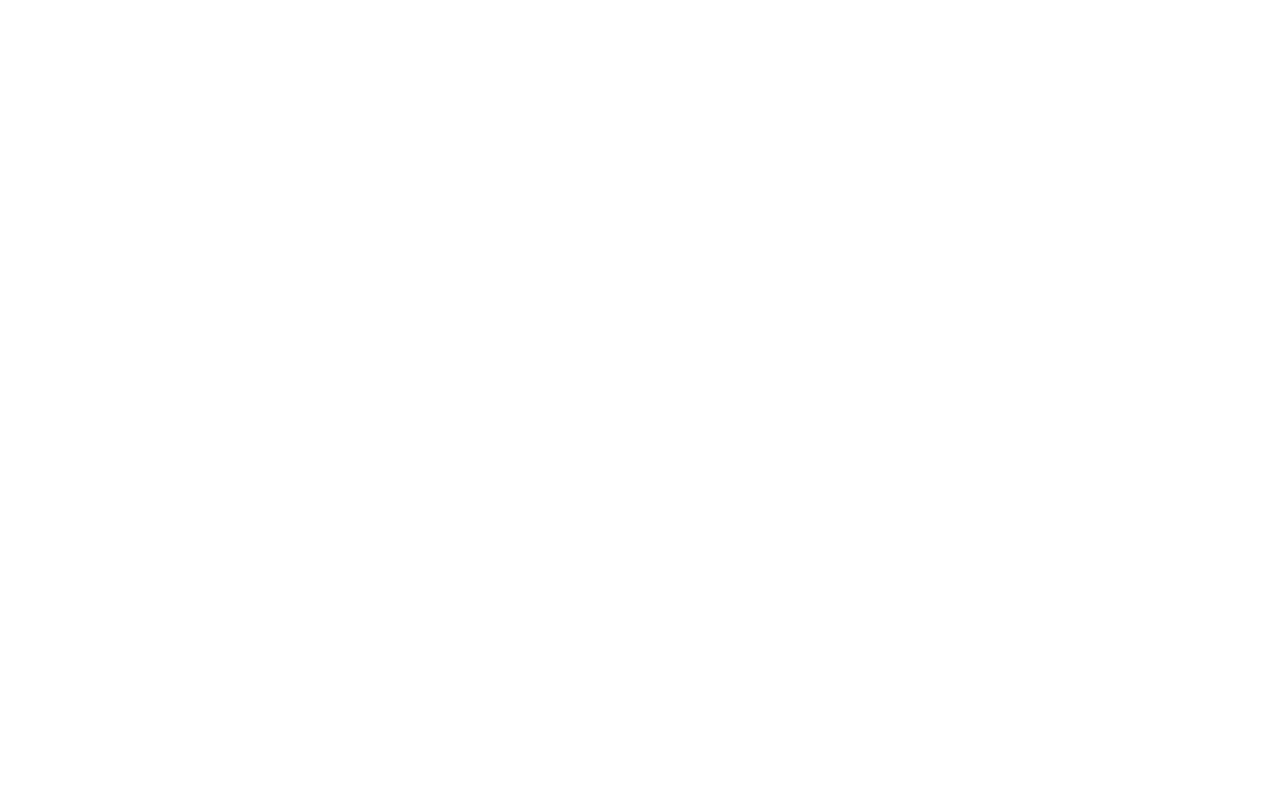
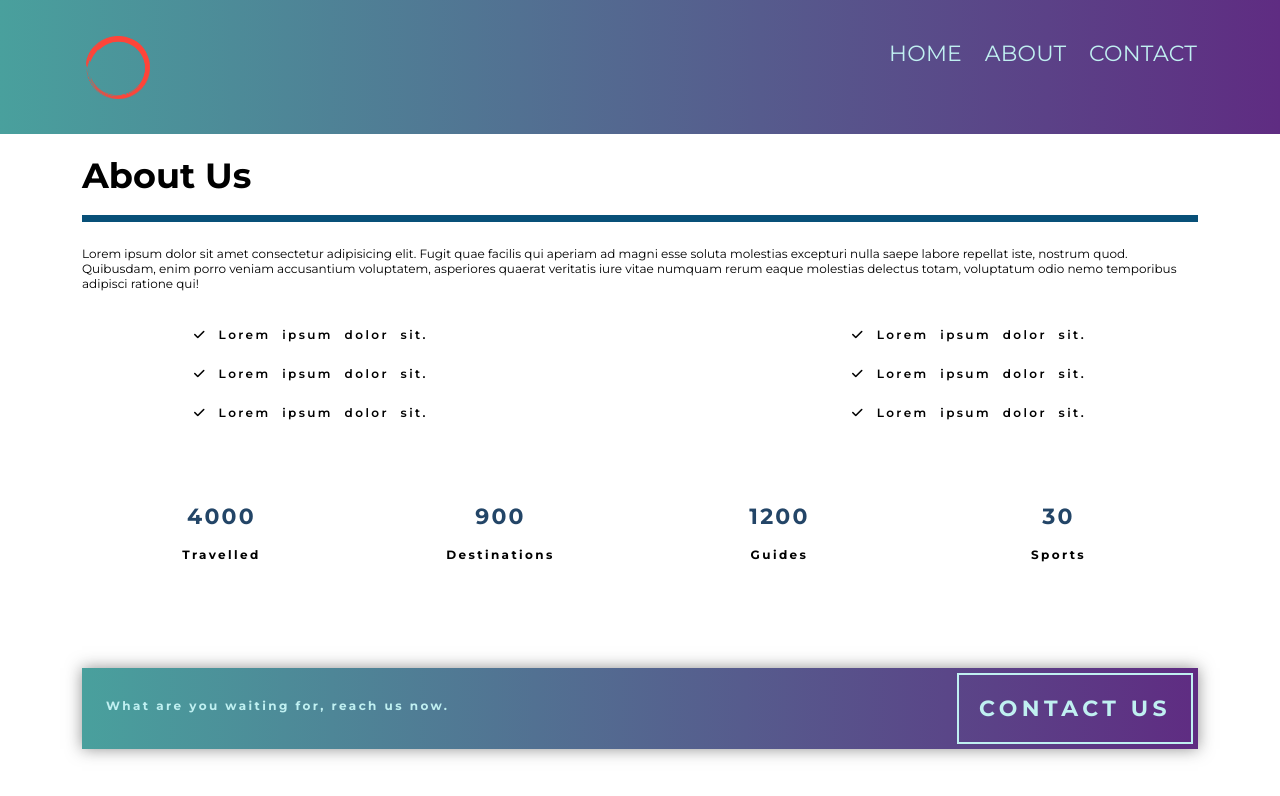
Before and after one commit to sharmaamanrajesh/Are_You_A_Traveller_WebSite_FrontEnd, a plain HTML site: page p1-aboutus.html in a window 1280 px wide. Drawn offline with Linux system fonts and the light colour scheme.

Commit message:
About Page HTML and CSS Styling.

```diff
--- a/CSS-FILES/p1-homepage-style.css
+++ b/CSS-FILES/p1-homepage-style.css
@@ -333,3 +333,118 @@ div.header-content h1.main-heading{
 .social-media-links{
     margin-bottom: 1em;
 }
+
+
+
+
+
+/* ######################## About Page Styling ################### */
+
+
+
+.about{
+    padding: 2em;
+}
+.about-us-heading{
+    border-bottom: 7px solid #085078;
+    padding-bottom: 0.5em ;
+}
+.about .para-1{
+    padding-top: 2em;
+    padding-bottom: 2em;
+}
+.about .p1{
+    word-spacing: 0.5em;
+    font-weight: 600;
+    letter-spacing: 0.2em;
+    padding: 1em;
+}
+.about .sub-container{
+    padding: 0px 10rem;
+
+}
+.about .sub-container::after{
+    content: '';
+    display: block;
+    clear: both;
+}
+.about .sub-cont-left{
+    float: left;
+}
+.about .sub-cont-right{
+    float: right;
+}
+
+
+
+
+
+.records::after{
+    content: '';
+    display: block;
+    clear: both;
+}
+.records div{
+    float: left;
+
+
+}
+.record-1,.record-2,.record-3,.record-4{
+    text-align: center;
+    width: 25%;
+
+}
+.records .record-1,
+.records .record-2,
+.records .record-3,
+.records .record-4{
+margin: 6em 0em ;
+}
+.records .record-1 span,
+.records .record-2 span,
+.records .record-3 span,
+.records .record-4 span{
+    display: inline-block;
+    padding: 0.5em 0em;
+}
+
+
+
+
+
+.reach-us{
+    margin-top: 5vh;
+    text-align: center;
+    background: #5f2c82;  /* fallback for old browsers */
+    background: -webkit-linear-gradient(to right, #49a09d, #5f2c82);  /* Chrome 10-25, Safari 5.1-6 */
+    background: linear-gradient(to right, #49a09d, #5f2c82); /* W3C, IE 10+/ Edge, Firefox 16+, Chrome 26+, Opera 12+, Safari 7+ */
+    box-shadow: 0px 0px 15px 0px rgba(51, 51, 51, 0.541);
+}
+.reach-us::after{
+    content: '';
+    display: block;
+    clear: both;
+}
+.reach-us .cont-1{
+    float: left;
+    padding: 2em;
+    margin: 0.5em 0em;
+    text-align: center;
+
+}
+.reach-us .cont-2{
+    float: right;
+    padding: 2em;
+    margin: 0.5em 0.5em;
+    text-align: center;
+    border: 2px solid rgb(192, 240, 241);
+
+}
+.reach-us .cont-2 a:hover{
+    color: #F8CDDA;
+
+}
+.reach-us .cont-2 a{
+    text-decoration: none;
+    text-transform: uppercase;
+}
--- a/p1-aboutus.html
+++ b/p1-aboutus.html
@@ -0,0 +1,76 @@
+<!DOCTYPE html>
+<html lang="en">
+    <head>
+        <meta charset="UTF-8">
+        <meta http-equiv="X-UA-Compatible" content="IE=edge">
+        <meta name="viewport" content="width=device-width, initial-scale=1.0">
+        <link rel="stylesheet" href="./CSS-FILES/p1-homepage-style.css">
+        <script src="https://kit.fontawesome.com/e6cb6ac5da.js" crossorigin="anonymous"></script>
+        <title>Are You a Traveller? | About Us Page</title>
+    </head>
+
+<body>
+    <nav class="nav-bar linear-gradient-bg">
+        <div class="container">
+            <img class="logo" src="./IMAGES/red-1618916.png" alt="Are You a Traveller? Logo">
+            <ul class="nav-items">
+                <li class="item medium-text"><a href="./index.html">Home</a></li>
+                <li class="item medium-text"><a href="./p1-aboutus.html">About</a></li>
+                <li class="item medium-text"><a href="./p1-contactus.html">Contact</a></li>
+            </ul>
+
+        </div>
+    </nav>
+
+    <section class="about">
+        <div class="container">
+            <h1 class="about-us-heading large-text">About Us</h1>
+            <p class="para-1 small-text">
+                Lorem ipsum dolor sit amet consectetur adipisicing elit. Fugit quae facilis qui aperiam ad magni esse soluta molestias excepturi nulla saepe labore repellat iste, nostrum quod. Quibusdam, enim porro veniam accusantium voluptatem, asperiores quaerat veritatis iure vitae numquam rerum eaque molestias delectus totam, voluptatum odio nemo temporibus adipisci ratione qui!
+
+            </p>
+            <div class="sub-container">
+                <div class="sub-cont-left">
+                    <p class="p1 small-text left-align"><i class=" tick fas fa-check"></i>&nbsp;Lorem ipsum dolor sit.</p>
+                    <p class="p1 small-text left-align"><i class=" tick fas fa-check"></i>&nbsp;Lorem ipsum dolor sit.</p>
+                    <p class="p1 small-text left-align"><i class=" tick fas fa-check"></i>&nbsp;Lorem ipsum dolor sit.</p>
+
+                </div>
+                <div class="sub-cont-right">
+                    <p class="p1 small-text right-align"><i class=" tick fas fa-check"></i>&nbsp;Lorem ipsum dolor sit.</p>
+                    <p class="p1 small-text right-align"><i class=" tick fas fa-check"></i>&nbsp;Lorem ipsum dolor sit.</p>
+                    <p class="p1 small-text right-align"><i class=" tick fas fa-check"></i>&nbsp;Lorem ipsum dolor sit.</p>
+
+                </div>
+            </div>
+            <div class="records">
+                <div class="record-1">
+                    <p><span class="medium-text bold-font dark-blue-text">4000</span><br><span class="small-text bold-font letter-spacing">Travelled</span></p>
+                </div>
+                <div class="record-2">
+                    <p><span class="medium-text bold-font dark-blue-text">900</span><br><span class="small-text bold-font letter-spacing">Destinations</span></p>
+
+                </div>
+                <div class="record-3">
+                    <p><span class="medium-text bold-font dark-blue-text">1200</span><br><span class="small-text bold-font letter-spacing">Guides</span></p>
+
+                </div>
+                <div class="record-4">
+                    <p><span class="medium-text bold-font dark-blue-text">30</span><br><span class="small-text bold-font letter-spacing">Sports</span></p>
+
+                </div>
+            </div>
+            <div class="reach-us ">
+                <div class="cont-1 small-text bold-font letter-spacing light-text ">
+                    <p>What are you waiting for, reach us now.</p>
+                </div>
+                <div class="cont-2">
+                    <a class=" medium-text light-text bold-font letter-spacing" href="./p1-contactus.html">Contact Us</a>
+                </div>
+            </div>
+        </div>
+
+    </section>
+
+</body>
+</html>
```
